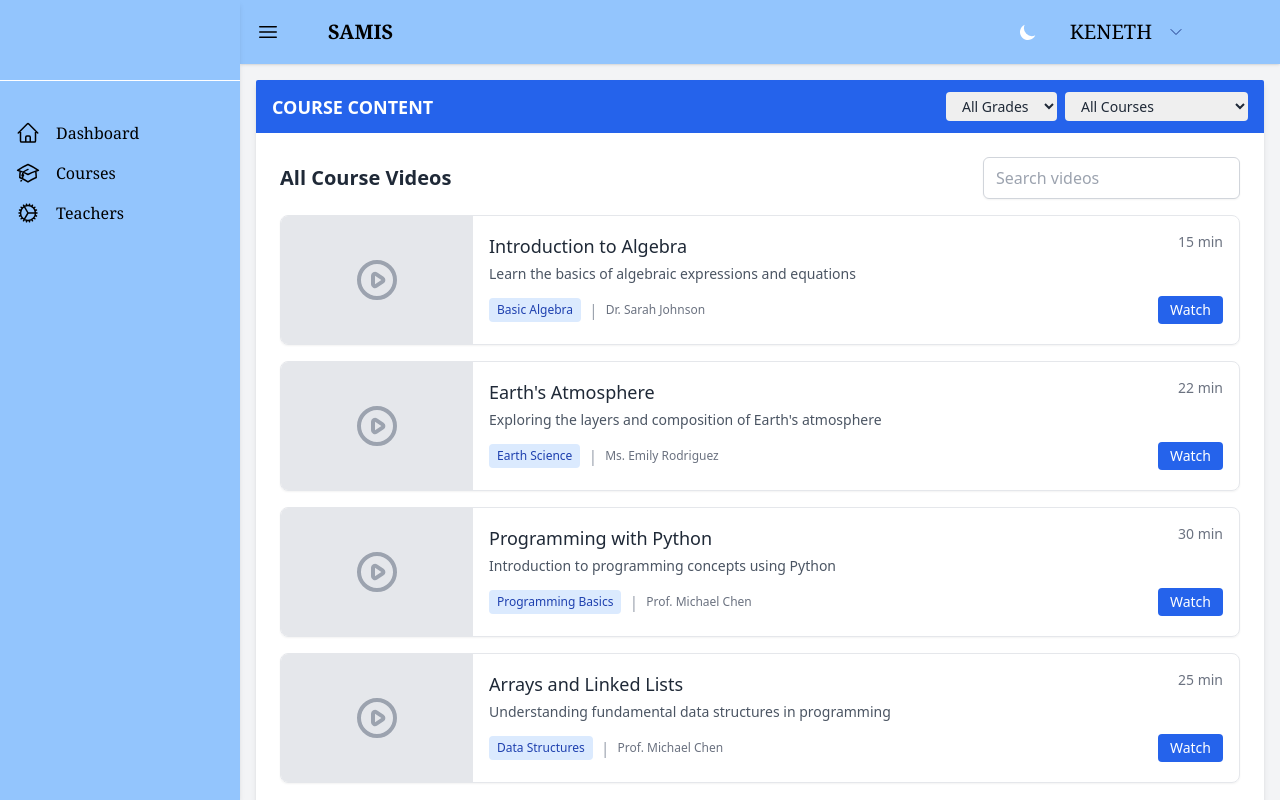
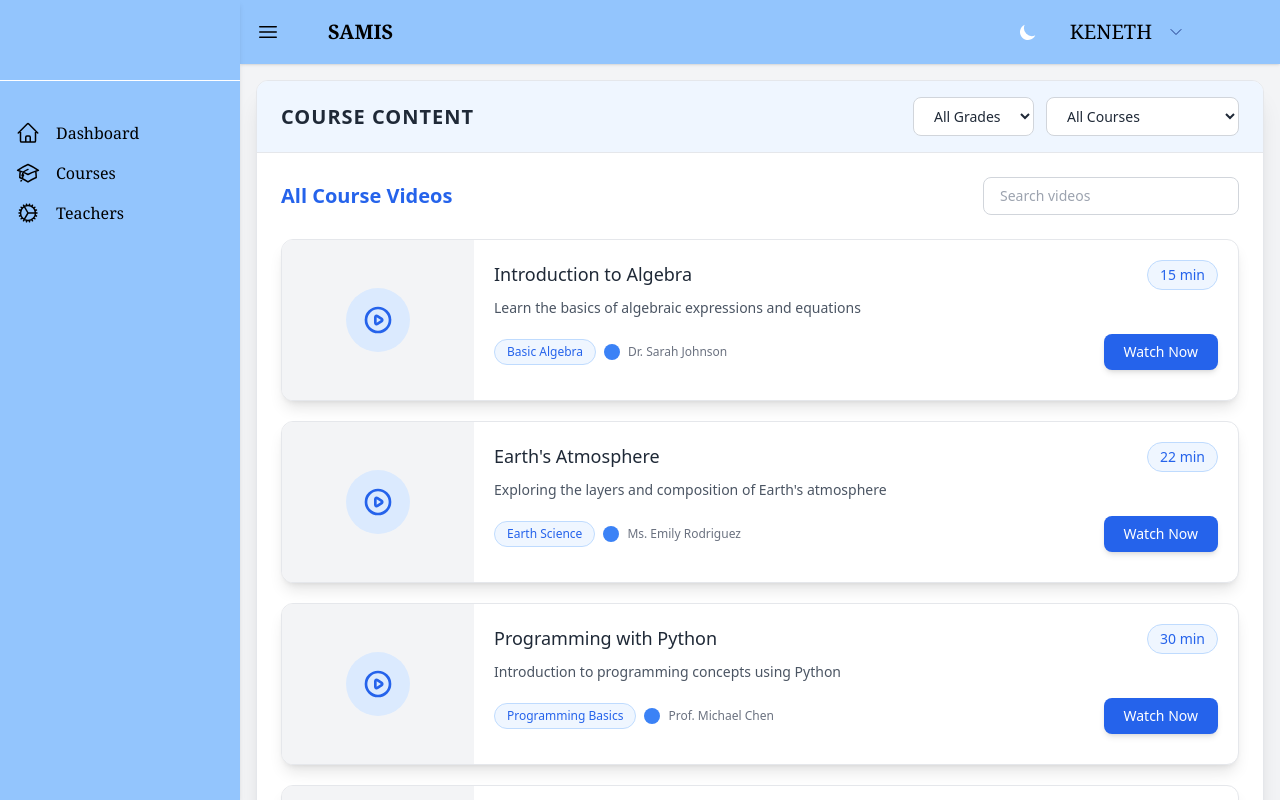
Before and after one commit to keneth217/SAMIS-E-LEARNING, a Vue app: page /admin/courses in a window 1280 px wide. Built offline with nearby package versions, Linux system fonts and the light colour scheme; the HTML template or start-up script is replaced by a standard one; what vue-toast-notification would draw is missing.

Commit message:
update  the User Interface for dashboards

```diff
--- a/src/views/admin/CourseContent.vue
+++ b/src/views/admin/CourseContent.vue
@@ -1,15 +1,12 @@
-
 <template>
-
-
   <div class="h-full">
-    <div class="max-w-6xl mx-auto bg-white  dark:bg-gray-700 dark:text-white rounded-sm shadow-md overflow-hidden">
-      <div class="bg-blue-600 dark:text-white  px-4 py-3 flex justify-between items-center">
-        <h2 class="text-white  font-semibold text-lg">COURSE CONTENT</h2>
-        <div class="flex space-x-2">
+    <div class="max-w-6xl mx-auto bg-white dark:bg-gray-900 text-gray-800 dark:text-gray-100 rounded-xl shadow-xl overflow-hidden border border-gray-200 dark:border-gray-700">
+      <div class="bg-blue-50 dark:bg-gray-800 px-6 py-4 flex justify-between items-center border-b border-gray-200 dark:border-gray-700">
+        <h2 class="text-gray-800 dark:text-white font-bold text-xl tracking-wider">COURSE CONTENT</h2>
+        <div class="flex space-x-3 ">
           <select
               v-model="selectedGrade"
-              class="px-3 py-1 rounded text-sm dark:bg-gray-700 dark:text-white"
+              class="px-4 py-2 rounded-lg text-sm bg-white dark:bg-gray-800 text-gray-800 dark:text-white border border-gray-300 dark:border-gray-600 focus:border-blue-500 dark:focus:border-blue-400 focus:outline-none focus:ring-1 focus:ring-blue-500 dark:focus:ring-blue-400"
           >
             <option value="">All Grades</option>
             <option v-for="grade in grades" :key="grade.id" :value="grade.id">
@@ -18,7 +15,7 @@
           </select>
           <select
               v-model="selectedCourse"
-              class="px-3 py-1 rounded text-sm dark:bg-gray-700 dark:text-white"
+              class="px-4 py-2 rounded-lg text-sm bg-white dark:bg-gray-800 text-gray-800 dark:text-white border border-gray-300 dark:border-gray-600 focus:border-blue-500 dark:focus:border-blue-400 focus:outline-none focus:ring-1 focus:ring-blue-500 dark:focus:ring-blue-400"
           >
             <option value="">All Courses</option>
             <option v-for="course in filteredCourses" :key="course.id" :value="course.id">
@@ -28,74 +25,76 @@
         </div>
       </div>
 
-      <div class="p-6  dark:text-white ">
-
+      <div class="p-6 ">
         <div v-if="selectedCourse && currentCourse" class="mb-8">
-          <h3 class="text-xl font-bold text-gray-800 mb-3">Course Syllabus: {{ currentCourse.name }}</h3>
-          <div class="bg-gray-50 p-4 rounded-lg">
-            <h4 class="font-medium text-gray-700 mb-2">Topics Covered:</h4>
-            <ul class="list-disc list-inside space-y-1">
-              <li v-for="topic in courseTopics" :key="topic.id">{{ topic.name }}</li>
+          <h3 class="text-xl font-bold text-blue-600 dark:text-blue-400 mb-4">Course Syllabus: {{ currentCourse.name }}</h3>
+          <div class="bg-gray-50 dark:bg-gray-800 p-5 rounded-xl border border-gray-200 dark:border-gray-700">
+            <h4 class="font-medium text-blue-600 dark:text-blue-400 mb-3">Topics Covered:</h4>
+            <ul class="space-y-2">
+              <li v-for="topic in courseTopics" :key="topic.id" class="flex items-center">
+                <div class="w-2 h-2 rounded-full bg-blue-500 dark:bg-blue-400 mr-3"></div>
+                <span>{{ topic.name }}</span>
+              </li>
             </ul>
           </div>
         </div>
 
         <!-- Videos Section -->
         <div>
-          <div class="flex justify-between items-center mb-4">
-            <h3 class="text-xl font-bold text-gray-800 dark:text-white">
+          <div class="flex flex-col md:flex-row justify-between items-start md:items-center mb-6 gap-4">
+            <h3 class="text-xl font-bold text-blue-600 dark:text-blue-400">
               {{ selectedCourse ? `Videos for ${currentCourse?.name}` : 'All Course Videos' }}
             </h3>
-            <div class="flex items-center">
+            <div class="flex items-center w-full md:w-auto">
               <input
                   v-model="searchTerm"
                   type="text"
                   placeholder="Search videos"
-                  class="form-input"
+                  class="w-full md:w-64 px-4 py-2 rounded-lg text-sm bg-white dark:bg-gray-800 text-gray-800 dark:text-white border border-gray-300 dark:border-gray-600 focus:border-blue-500 dark:focus:border-blue-400 focus:outline-none focus:ring-1 focus:ring-blue-500 dark:focus:ring-blue-400"
               >
             </div>
           </div>
 
-          <div v-if="filteredVideos.length === 0" class="text-center py-8 text-gray-500">
+          <div v-if="filteredVideos.length === 0" class="text-center py-12 text-gray-400 dark:text-gray-500">
             No videos found. Try adjusting your search or filters.
           </div>
 
-          <div v-else class="space-y-4">
+          <div v-else class="space-y-5">
             <div v-for="video in filteredVideos" :key="video.id"
-                 class="border rounded-lg overflow-hidden shadow-sm hover:shadow-md transition-shadow">
-              <div class="flex">
-                <div class="bg-gray-200  w-48 h-32 flex items-center justify-center">
-                  <svg xmlns="http://www.w3.org/2000/svg" class="h-12 w-12 text-gray-400" fill="none"
-                       viewBox="0 0 24 24"
-                       stroke="currentColor">
-                    <path stroke-linecap="round" stroke-linejoin="round" stroke-width="2"
-                          d="M14.752 11.168l-3.197-2.132A1 1 0 0010 9.87v4.263a1 1 0 001.555.832l3.197-2.132a1 1 0 000-1.664z"/>
-                    <path stroke-linecap="round" stroke-linejoin="round" stroke-width="2"
-                          d="M21 12a9 9 0 11-18 0 9 9 0 0118 0z"/>
-                  </svg>
+                 class="border border-gray-200 dark:border-gray-700 rounded-xl overflow-hidden shadow-lg hover:shadow-md transition-all duration-300 bg-white dark:bg-gray-800">
+              <div class="flex flex-col md:flex-row">
+                <div class="bg-gray-100 dark:bg-gray-700 min-w-48 h-40 flex items-center justify-center relative overflow-hidden group">
+                  <div class="absolute inset-0 flex items-center justify-center">
+                    <div class="bg-blue-100 dark:bg-blue-900 rounded-full w-16 h-16 flex items-center justify-center group-hover:bg-blue-200 dark:group-hover:bg-blue-800 transition-all duration-300">
+                      <svg xmlns="http://www.w3.org/2000/svg" class="h-8 w-8 text-blue-600 dark:text-blue-300" fill="none" viewBox="0 0 24 24" stroke="currentColor">
+                        <path stroke-linecap="round" stroke-linejoin="round" stroke-width="2" d="M14.752 11.168l-3.197-2.132A1 1 0 0010 9.87v4.263a1 1 0 001.555.832l3.197-2.132a1 1 0 000-1.664z" />
+                        <path stroke-linecap="round" stroke-linejoin="round" stroke-width="2" d="M21 12a9 9 0 11-18 0 9 9 0 0118 0z" />
+                      </svg>
+                    </div>
+                  </div>
                 </div>
-                <div class="p-4 flex-1">
-                  <div class="flex justify-between">
+                <div class="p-5 flex-1">
+                  <div class="flex justify-between items-start">
                     <h4 class="font-medium text-lg text-gray-800 dark:text-white">{{ video.title }}</h4>
-                    <span class="text-sm text-gray-500 dark:text-white">{{ video.length }} min</span>
+                    <span class="text-sm text-blue-600 dark:text-blue-400 bg-blue-50 dark:bg-blue-900/30 px-3 py-1 rounded-full border border-blue-200 dark:border-blue-700">{{ video.length }} min</span>
                   </div>
-                  <p class="text-gray-600 text-sm mt-1 dark:text-gray-300">{{ video.description }}</p>
-                  <div class="mt-3 flex justify-between items-center">
-                    <div class="flex items-center">
-                      <div class="bg-blue-100 text-blue-800  text-xs px-2 py-1 rounded">
+                  <p class="text-gray-600 dark:text-gray-300 text-sm mt-2">{{ video.description }}</p>
+                  <div class="mt-4 flex flex-col md:flex-row md:justify-between md:items-center gap-3">
+                    <div class="flex flex-wrap items-center gap-2">
+                      <div class="bg-blue-50 dark:bg-blue-900/30 text-blue-600 dark:text-blue-300 text-xs px-3 py-1 rounded-full border border-blue-200 dark:border-blue-700">
                         {{ findTopicName(video.topic) }}
                       </div>
-                      <span class="mx-2 text-gray-400 dark:text-white">|</span>
-                      <div class="text-xs text-gray-500 dark:text-white">
+                      <div class="text-xs text-gray-500 dark:text-gray-400 flex items-center">
+                        <span class="inline-block h-4 w-4 rounded-full bg-blue-500 dark:bg-blue-600 mr-2"></span>
                         {{ findTeacherName(video.teacher) }}
                       </div>
                     </div>
-                    <button
-                        @click="watchVideo(video)"
-                        class="text-sm px-3 py-1 bg-blue-600 text-white rounded hover:bg-blue-700"
+                    <router-link
+                        to="/student/course-details"
+                        class="text-sm px-5 py-2 bg-blue-600 dark:bg-blue-500 text-white rounded-lg hover:bg-blue-700 dark:hover:bg-blue-600 transition-all duration-300 shadow-md text-center"
                     >
-                      Watch
-                    </button>
+                      Watch Now
+                    </router-link>
                   </div>
                 </div>
               </div>
@@ -244,15 +243,33 @@ const findTeacherName = (teacherId) => {
   return teacher ? teacher.name : 'Unknown Teacher';
 };
 
-const watchVideo = (video) => {
-  console.log('Watching video:', video);
-  alert(`Now playing: ${video.title}`);
-  // Implement video playing functionality here
-};
-
-// In a real app, we would fetch data from an API
 onMounted(() => {
   console.log('Component mounted');
   // fetchData();
 });
 </script>
+
+<style scoped>
+::-webkit-scrollbar {
+  width: 4px;
+  height: 4px;
+}
+
+::-webkit-scrollbar-track {
+  background: rgba(59, 130, 246, 0.1);
+}
+
+::-webkit-scrollbar-thumb {
+  background: rgba(59, 130, 246, 0.5);
+  border-radius: 4px;
+}
+
+::-webkit-scrollbar-thumb:hover {
+  background: rgba(59, 130, 246, 0.7);
+}
+
+* {
+  scrollbar-width: thin;
+  scrollbar-color: rgba(59, 130, 246, 0.5) rgba(59, 130, 246, 0.1);
+}
+</style>
```
